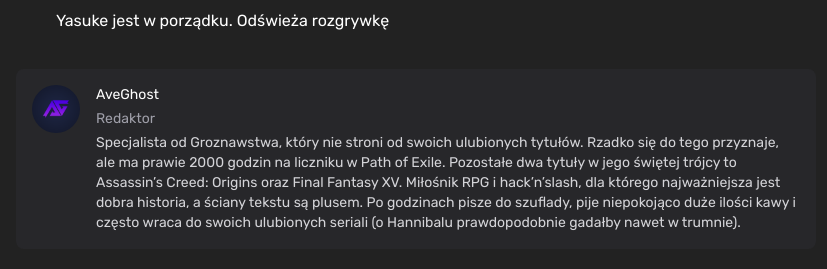
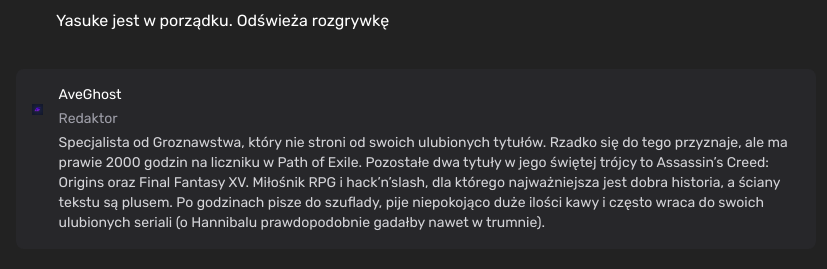
Before and after one commit to AveGhost/BGO, a Next.js app: page /about in a window 1280 px wide. Shown: the part 2977-3246 px from the top of the page, without its empty margins (164-991 px from the left). Built offline with nearby package versions, Linux system fonts and the light colour scheme; some icons are missing.

Commit message:
BGO-4: added new components to author

```diff
--- /dev/null
+++ b/src/app/components/author/author-avatar.component.tsx
@@ -0,0 +1,20 @@
+import { Icon } from "@iconify/react/dist/iconify.js"
+import Image from "next/image"
+
+const AuthorAvatar = ({avatar}: {avatar: string}) => {
+    return (
+        avatar ?
+        <div className="w-12 h-12 rounded-full relative">
+            <Image
+                src={avatar}
+                alt="author"
+                fill
+                className="rounded-full object-contain"
+            />
+        </div>
+        :
+        <Icon icon="material-symbols:person-outline-rounded" width="48" height="48" className="rounded-full" />
+    )
+}
+
+export default AuthorAvatar
--- a/src/app/components/author/author-card.component.tsx
+++ b/src/app/components/author/author-card.component.tsx
@@ -1,4 +1,8 @@
-import Image from "next/image"
+import AuthorAvatar from "./author-avatar.component"
+import AuthorName from "./author-name.component"
+import AuthorDescription from "./author-description.component"
+import AuthorRole from "./author-role.component"
+import Date from "../other/date.component"
 
 interface AuthorCardProps {
     avatar?: string
@@ -11,19 +15,12 @@ interface AuthorCardProps {
 const AuthorCard = ({avatar,name,role,description,date}: AuthorCardProps) => {
     return (
         <div className="flex gap-4 items-start p-4 mt-auto">
-            {avatar &&
-            <Image
-                src={avatar}
-                alt="author"
-                width={48}
-                height={48}
-                className="rounded-full"
-            />}
+            {avatar && <AuthorAvatar avatar={avatar}/>}
             <div className={`flex gap-1 ${avatar ? "flex-col" : "justify-between items-center w-full"}`}>
-                {name &&<h3 className="text-sm">{name}</h3>}
-                {date &&<span className="text-sm text-zinc-400">{date}</span>}
-                {role && <span className="text-sm text-zinc-400">{role}</span>}
-                {description &&<p className="text-sm text-zinc-300">{description}</p>}
+                {name && <AuthorName name={name}/>}
+                {date && <Date date={date}/>}
+                {role && <AuthorRole role={role}/>}
+                {description && <AuthorDescription description={description}/>}
             </div>
         </div>
     )
--- /dev/null
+++ b/src/app/components/author/author-description.component.tsx
@@ -0,0 +1,7 @@
+const AuthorDescription = ({description}: {description: string}) => {
+    return (
+        <p className="text-sm text-zinc-300">{description}</p>
+    )
+}
+
+export default AuthorDescription
--- /dev/null
+++ b/src/app/components/author/author-name.component.tsx
@@ -0,0 +1,7 @@
+const AuthorName = ({name}: {name: string}) => {
+    return (
+        <h3 className="text-sm">{name}</h3>
+    )
+}
+
+export default AuthorName
--- /dev/null
+++ b/src/app/components/author/author-role.component.tsx
@@ -0,0 +1,7 @@
+const AuthorRole = ({role}: {role: string}) => {
+    return (
+        <span className="text-sm text-zinc-400">{role}</span>
+    )
+}
+
+export default AuthorRole
```
